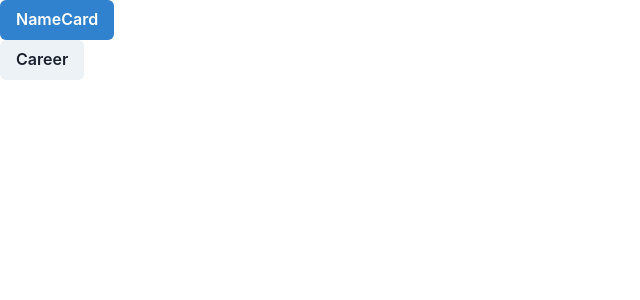
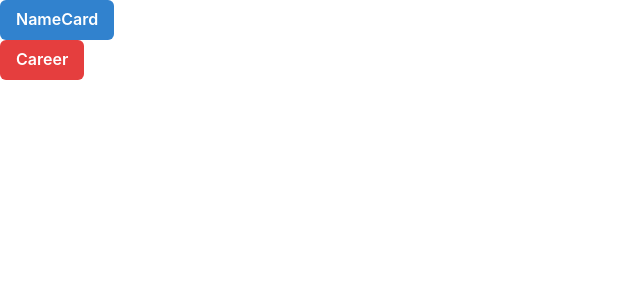
Before and after one commit to witch342/portfolio, a Next.js app: page / in a window 1280 px wide. Shown: the top 300 px of the page, without its empty margins (0-640 px from the left). Built offline with nearby package versions, Linux system fonts and the light colour scheme.

Commit message:
ボタンの色の変更 Fixes #2

```diff
--- a/components/Career.jsx
+++ b/components/Career.jsx
@@ -3,7 +3,7 @@ import { Button, ButtonGroup } from '@chakra-ui/react'
 export default function Career() {
   return (
     <div>
-      <Button colorScheme='gray'>Career</Button>
+      <Button colorScheme='red'>Career</Button>
     </div>
   )
 }
```
